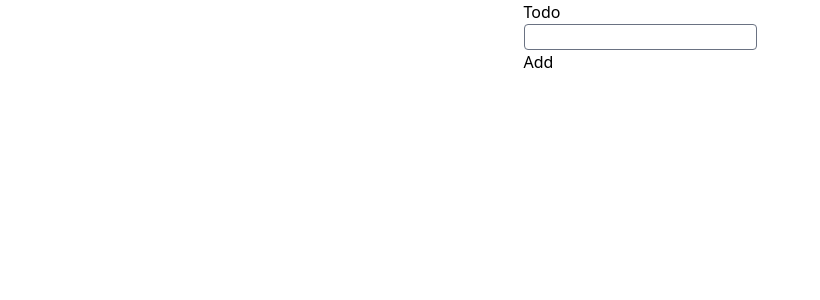
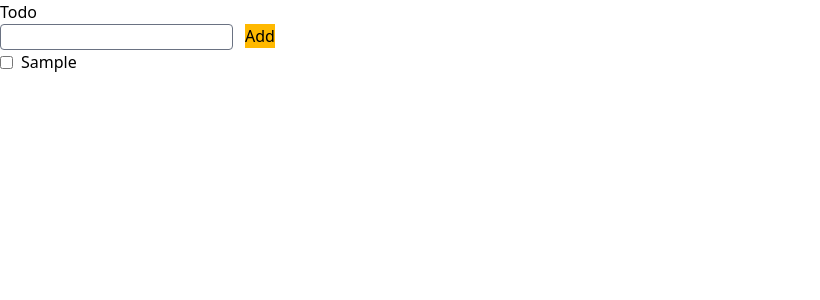
Before and after one commit to dev-dabid/react-ts-todo-list, a React (Vite) app: page / in a window 1280 px wide. Both pictures are taken after typing "Sample" into the empty fields and a click on the button "Add". Shown: the top 300 px of the page, without its empty margins (0-820 px from the left). Built offline with nearby package versions, Linux system fonts and the light colour scheme.

Commit message:
feat: update todo check value

```diff
--- a/src/App.tsx
+++ b/src/App.tsx
@@ -1,4 +1,4 @@
-import { useState } from "react";
+import { useState, type ChangeEvent } from "react";
 import type { Todos } from "./types/Todos";
 import Form from "./components/Form";
 
@@ -6,24 +6,55 @@ const App = () => {
   const [todo, setTodo] = useState<Todos>({
     id: Date.now(),
     todoName: "",
+    isChecked: true,
   });
 
   const [todoList, setTodoList] = useState<Todos[]>([]);
+  const [isChecked, setIsChecked] = useState<boolean>(false);
 
   const submitTodo = () => {
     if (!todo.todoName.trim()) return;
     setTodoList((prev) => {
-      return [...prev, { id: Date.now(), todoName: todo.todoName }];
+      return [
+        ...prev,
+        { id: Date.now(), todoName: todo.todoName, isChecked: false },
+      ];
     });
 
     setTodo({ id: 0, todoName: "" });
   };
 
-  console.log(todoList);
+  const setChecked = (id: number, checkVal: boolean) => {
+    console.log(checkVal);
+    setIsChecked((prev) => !prev);
+    setTodoList((prev): Todos[] => {
+      return prev.map((item) => {
+        return item.id === id ? { ...item, isChecked: checkVal } : item;
+      });
+    });
+  };
 
   return (
-    <div className="flex justify-center">
+    <div className="flex justify-center flex-col max-w-50">
       <Form todo={todo} setTodo={setTodo} submitTodo={submitTodo} />
+      <div className="flex flex-col">
+        {todoList.map((todo) => {
+          return (
+            <div className="flex items-center gap-2">
+              <input
+                type="checkbox"
+                checked={todo.isChecked}
+                onChange={(e: ChangeEvent<HTMLInputElement>) =>
+                  setChecked(todo.id, e.target.checked)
+                }
+              />
+              <p className={`${todo.isChecked ? "line-through" : ""}`}>
+                {todo.todoName}
+              </p>
+            </div>
+          );
+        })}
+      </div>
     </div>
   );
 };
--- a/src/components/Form.tsx
+++ b/src/components/Form.tsx
@@ -13,6 +13,7 @@ const Form = ({ todo, setTodo, submitTodo }: InputProps) => {
 
   return (
     <form
+      className="flex items-center"
       onSubmit={(e) => {
         e.preventDefault();
         submitTodo();
@@ -20,9 +21,15 @@ const Form = ({ todo, setTodo, submitTodo }: InputProps) => {
     >
       <div className="flex flex-col">
         <label htmlFor="">Todo</label>
-        <Input name={"todoName"} value={todoName} setTodo={setTodo} />
+        <div className="flex gap-3">
+          <Input name={"todoName"} value={todoName} setTodo={setTodo} />
+          <div>
+            <button className="bg-amber-400" type="submit">
+              Add
+            </button>
+          </div>
+        </div>
       </div>
-      <button type="submit">Add</button>
     </form>
   );
 };
--- a/src/types/Todos.tsx
+++ b/src/types/Todos.tsx
@@ -1,4 +1,5 @@
 export interface Todos {
   id: number;
   todoName: string;
+  isChecked?: boolean;
 }
```
